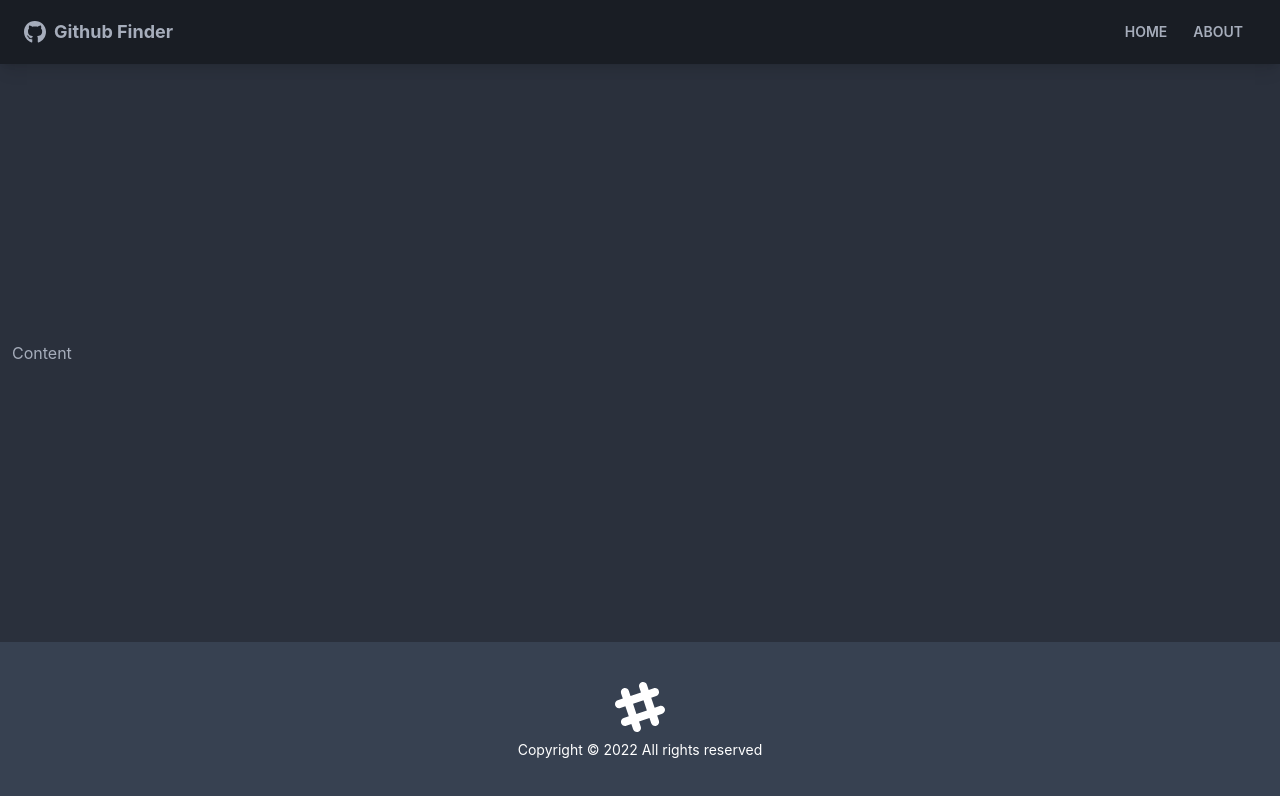
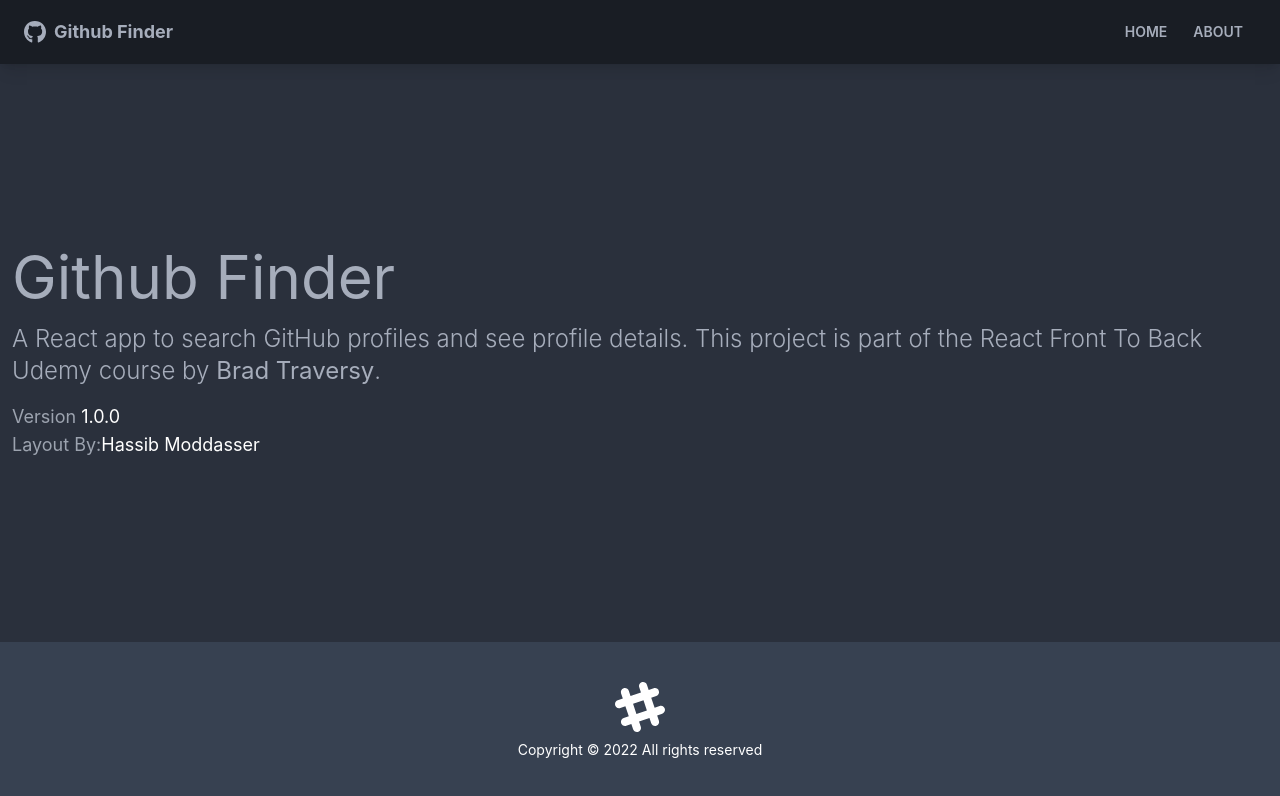
Before and after one commit to BarnabasLim/GithubFinder_DaisyUI, a React (Create React App) app: page /about in a window 1280 px wide. Shown: the top 796 px of the page. Built offline with nearby package versions, Linux system fonts and the light colour scheme.

Commit message:
impliment Router, About and NotFound

```diff
--- a/src/App.js
+++ b/src/App.js
@@ -3,6 +3,10 @@
 import {BrowserRouter as Router, Route ,Routes} from 'react-router-dom';
 import Navbar from './components/layout/Navbar';
 import Footer from './components/layout/Footer';
+import Home from './pages/Home';
+import About from './pages/About';
+import NotFound from './pages/NotFound';
+
 function App() {
 
   return (
@@ -11,7 +15,12 @@
       <div className="flex flex-col justify-between h-screen">
         <Navbar/>
         <main className='container mx-auto px-3 pb-12'>
-          Content
+          <Routes>
+            <Route path='/' element={<Home/>}/>
+            <Route path='/about' element={<About/>}/>
+            <Route path='/notfound' element={<NotFound/>}/>
+            <Route path='/*' element={<NotFound/>}/>
+          </Routes>
         </main>
         <Footer/>
       </div>
--- a/src/components/layout/Navbar.jsx
+++ b/src/components/layout/Navbar.jsx
@@ -32,9 +32,10 @@
         <div className="container mx-auto">
             <div className="flex-none px-2 mx-2" >
                 <FaGithub className="inline pr-2 text-3xl"/>
-                <Link to='/' className='text-lg font-bold align-middle' onClick={changeTheme}>
+                <header className='inline text-lg font-bold align-middle' onClick={changeTheme}>{title}</header>
+                {/* <Link to='/'  className='text-lg font-bold align-middle' onClick={changeTheme}>
                     {title}
-                </Link>
+                </Link> */}
             </div>
             <div className="flex-1 px-2 mx-2">
                 <div className="flex justify-end">
--- /dev/null
+++ b/src/pages/About.jsx
@@ -0,0 +1,35 @@
+import React from 'react'
+
+const About = () => {
+  return (
+    <div>
+        <h1 className="text-6xl mb-4">
+            Github Finder
+        </h1>
+        <p className='mb-4 text-2xl font-light'>
+        A React app to search GitHub profiles and see profile details. This
+        project is part of the
+        <a href='https://www.udemy.com/course/modern-react-front-to-back/'>
+          {' '}
+          React Front To Back
+        </a>{' '}
+        Udemy course by
+        <strong>
+          <a href='https://traversymedia.com'> Brad Traversy</a>
+        </strong>
+        .
+      </p>
+      <p className='text-lg text-gray-400'>
+        Version <span className='text-white'>1.0.0</span>
+      </p>
+      <p className='text-lg text-gray-400'>
+        Layout By:
+        <a className='text-white' href='https://twitter.com/hassibmoddasser'>
+          Hassib Moddasser
+        </a>
+      </p>
+    </div>
+  )
+}
+
+export default About
--- /dev/null
+++ b/src/pages/Home.jsx
@@ -0,0 +1,11 @@
+import React from 'react'
+
+const Home = () => {
+  return (
+    <div>
+        <h1 className="text-6xl">Welcome</h1>
+    </div>
+  )
+}
+
+export default Home
--- /dev/null
+++ b/src/pages/NotFound.jsx
@@ -0,0 +1,22 @@
+import React from 'react'
+import {FaHome} from 'react-icons/fa'
+import {Link} from 'react-router-dom'
+const NotFound = () => {
+  return (
+    <div className="hero">
+      <div className="text-center hero-content">
+        <div className="max-w-lg">
+          <h1 className="text-8xl font-bold mb-8">Oops !</h1>
+          <p className="text-5xl mb-8">404 - Page not found</p>
+          <Link to='/' className='btn btn-primary btn-lg'>
+            <FaHome className='mr-2'/>
+            Back To Home
+          </Link>
+        </div>
+      </div>
+    </div>
+
+  )
+}
+
+export default NotFound
```
